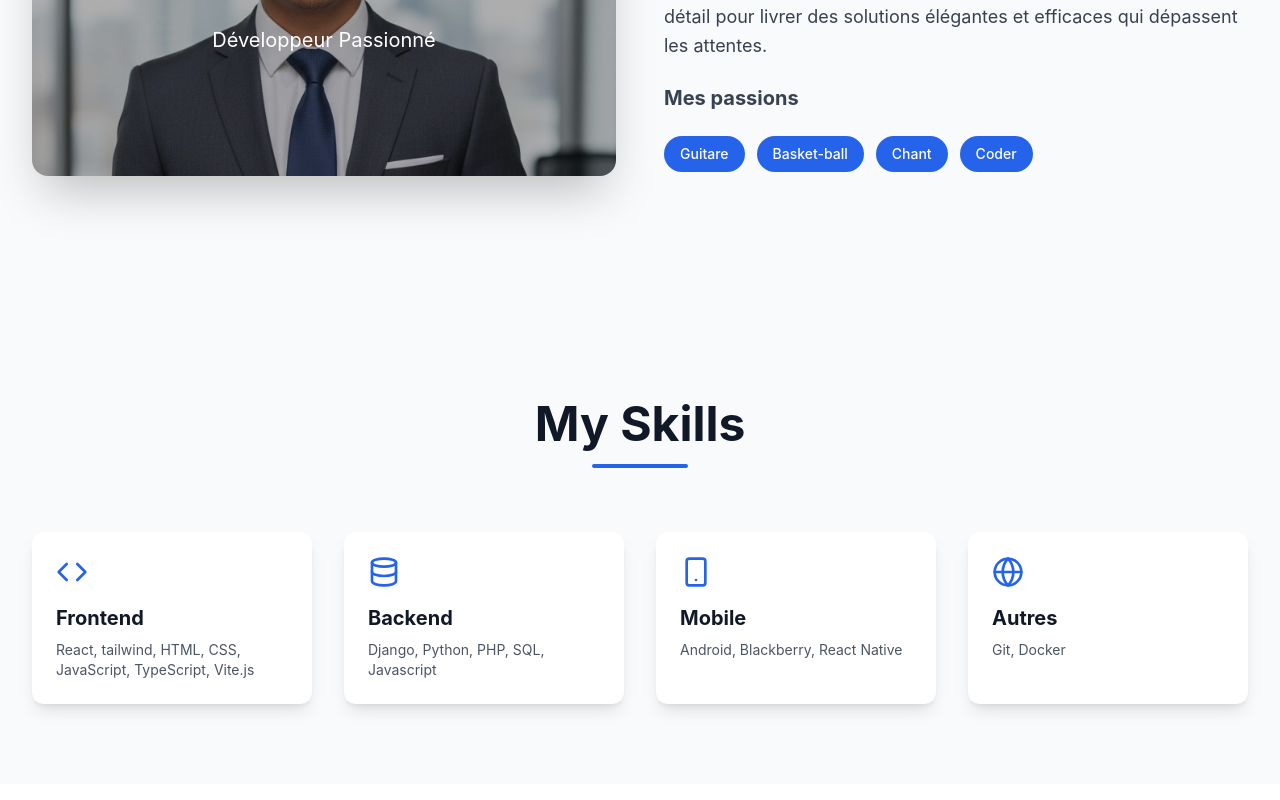
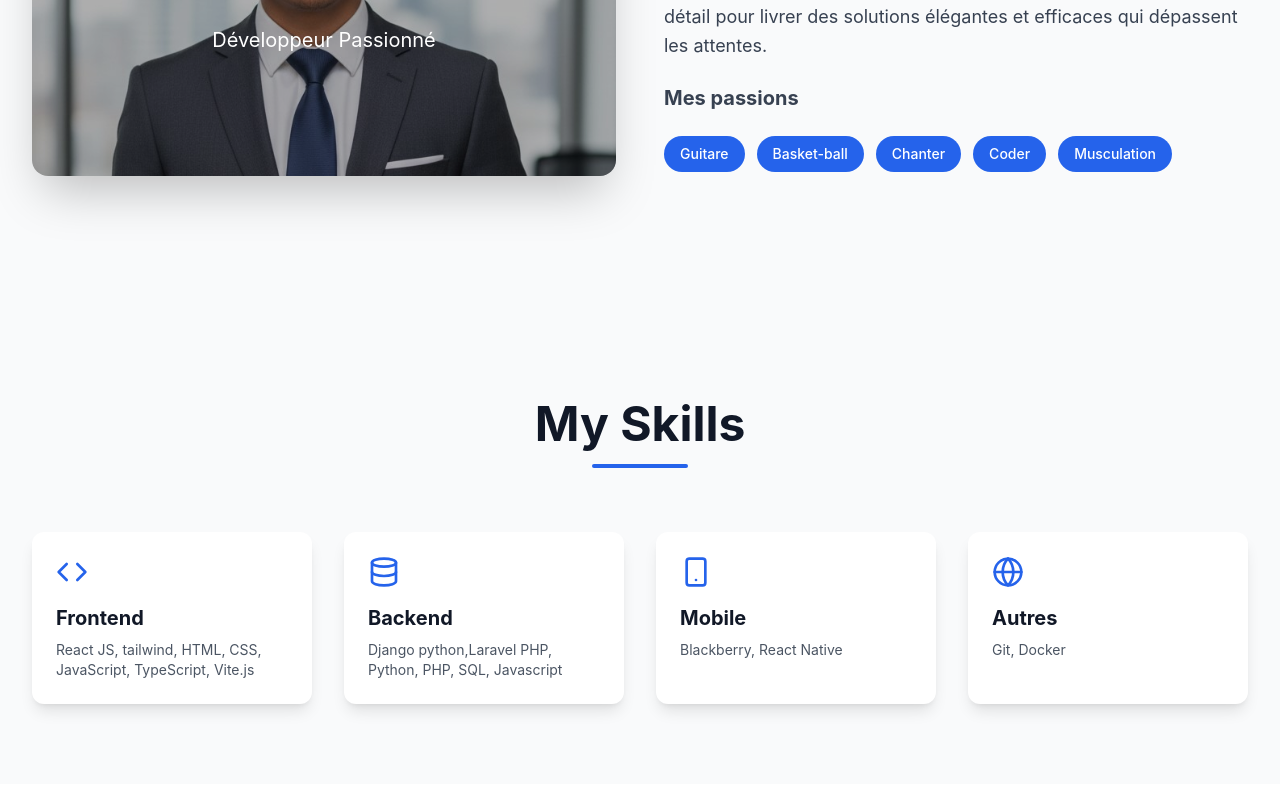
Before and after one commit to M1rad0-rkt/PORTFOLIO, a React (Vite) app in the folder Portfolio/: page / in a window 1280 px wide. Shown: the part 1220-2020 px from the top of the page. Built offline with nearby package versions, Linux system fonts and the light colour scheme.

Commit message:
v2.0.0
Signed-off-by: M1rad0-rkt <miradorakoto111@gmail.com>

```diff
--- a/Portfolio/src/components/About.jsx
+++ b/Portfolio/src/components/About.jsx
@@ -69,10 +69,13 @@ export default function About({ darkMode }) {
                 Basket-ball
               </span>
               <span className="px-4 py-2 bg-blue-600 text-white rounded-full text-sm font-medium">
-                Chant
+                Chanter
               </span>
               <span className="px-4 py-2 bg-blue-600 text-white rounded-full text-sm font-medium">
                 Coder
+              </span>
+              <span className="px-4 py-2 bg-blue-600 text-white rounded-full text-sm font-medium">
+                Musculation
               </span>
             </div>
           </div>
--- a/Portfolio/src/components/CV.jsx
+++ b/Portfolio/src/components/CV.jsx
@@ -34,6 +34,12 @@ export default function CV({ darkMode }) {
       school: 'University FJKM Ravelojaona Ampandrana',
       period: '2022-2025',
       description: '1ère année (2022-2023), 2ème année (2023-2024), 3ème année (2024-2025). Obtention du licence en Informatique en 2025 et Master en cours.',
+    },
+    {
+      degree: 'Master en Informatique (en-cours)',
+      school: 'EMIT Fianarantsoa Madagascar',
+      period: '2025...',
+      description: 'Master I (2025-2026) parcours SDIA (Science de Donnée et Intelligence Artificielle) ',
     },
   ];
 
--- a/Portfolio/src/components/Projects.jsx
+++ b/Portfolio/src/components/Projects.jsx
@@ -4,7 +4,7 @@ export default function Projects({ darkMode }) {
   const projects = [
     {
       title: 'Cientelia',
-      description: 'Une plateforme de gestion des demandes clients avec analyse de satisfaction intégrée',
+      description: 'Une plateforme de gestion des demandes clients avec analyse de satisfaction intégrée authentifié par JWT',
       image: '/Acceuil_visiteur.jpg',
       tags: ['React', 'django python', 'MySql', 'JWT', 'Vite.js'],
       github: 'https://github.com/M1rad0-rkt/CLIENTELIA.git',
@@ -31,7 +31,7 @@ export default function Projects({ darkMode }) {
       description: 'Un porftfolio personnalisé et dynamique permettant aux visiteurs de faire ma connaissance.',
       image: '/Portfolio.jpg',
       tags: ['react.js', 'Tailwind', 'Vite.js'],
-      github: '#',
+      github: 'https://github.com/M1rad0-rkt/PORTFOLIO.git',
       demo: '#',
     },
     {
--- a/Portfolio/src/components/meskills.jsx
+++ b/Portfolio/src/components/meskills.jsx
@@ -5,17 +5,17 @@ export default function About({ darkMode }) {
     {
       icon: <Code size={32} />,
       title: 'Frontend',
-      description: 'React, tailwind, HTML, CSS, JavaScript, TypeScript, Vite.js',
+      description: 'React JS, tailwind, HTML, CSS, JavaScript, TypeScript, Vite.js',
     },
     {
       icon: <Database size={32} />,
       title: 'Backend',
-      description: 'Django, Python, PHP, SQL, Javascript',
+      description: 'Django python,Laravel PHP, Python, PHP, SQL, Javascript',
     },
     {
       icon: <Smartphone size={32} />,
       title: 'Mobile',
-      description: 'Android, Blackberry, React Native',
+      description: 'Blackberry, React Native',
     },
     {
       icon: <Globe size={32} />,
```
